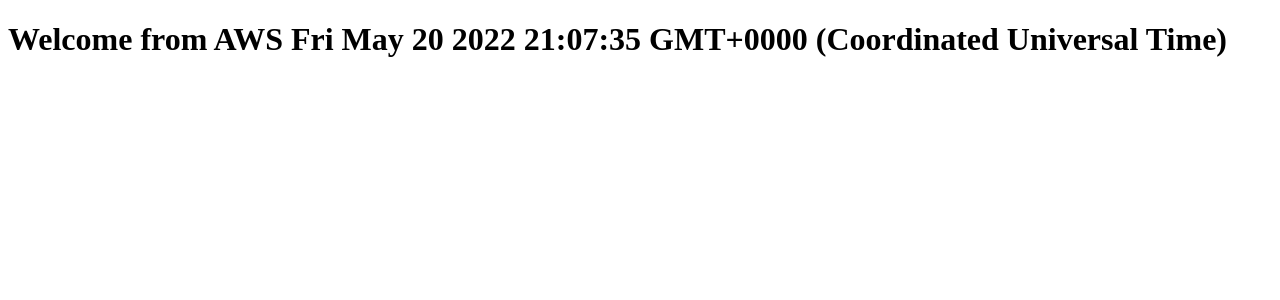
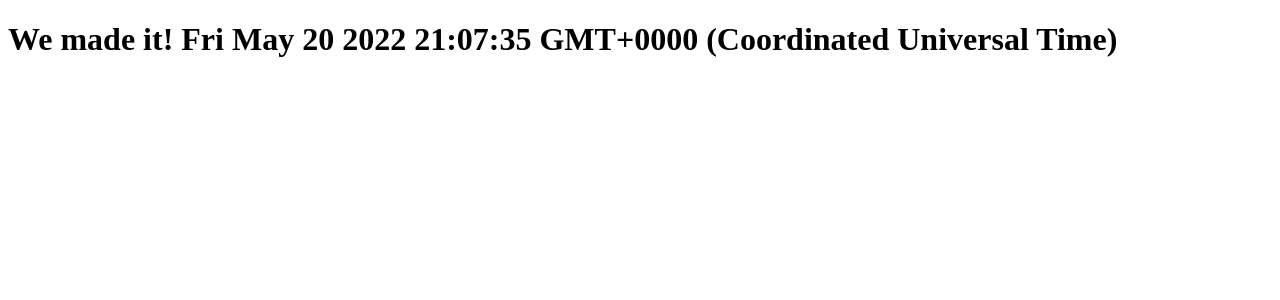
Before and after one commit to bford002/Are-you-smarter-than-an-OS-student-, a React (Create React App) app in the folder client/: page / in a window 1280 px wide. Shown: the top 300 px of the page. Built offline with nearby package versions, Linux system fonts and the light colour scheme; no server answers.

Commit message:
testing static HTML page on non port 3000 url

```diff
--- a/client/src/App.jsx
+++ b/client/src/App.jsx
@@ -9,7 +9,7 @@
     });
   return (
     <div>
-      <h1>Welcome from AWS { new Date().toString() }</h1>
+      <h1>We made it! { new Date().toString() }</h1>
     </div>
   );
 };
```
